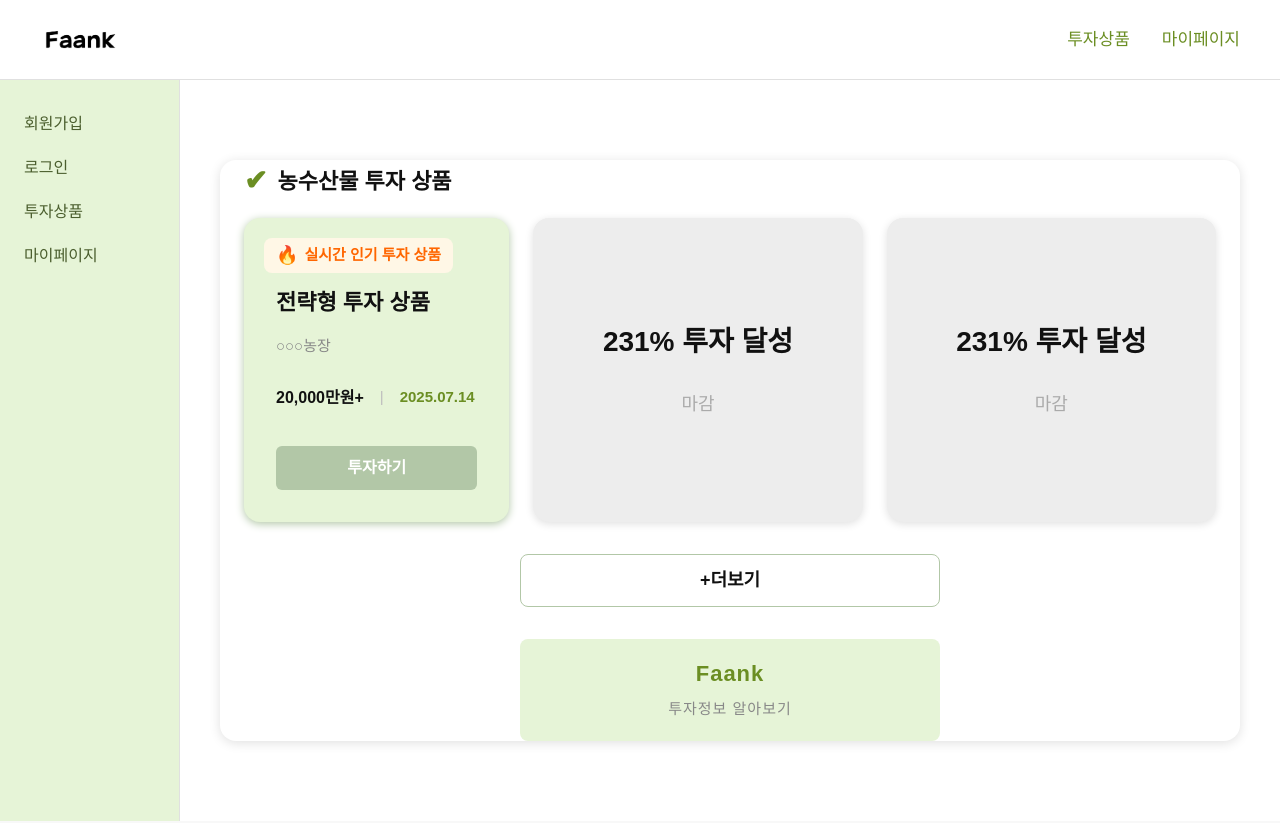
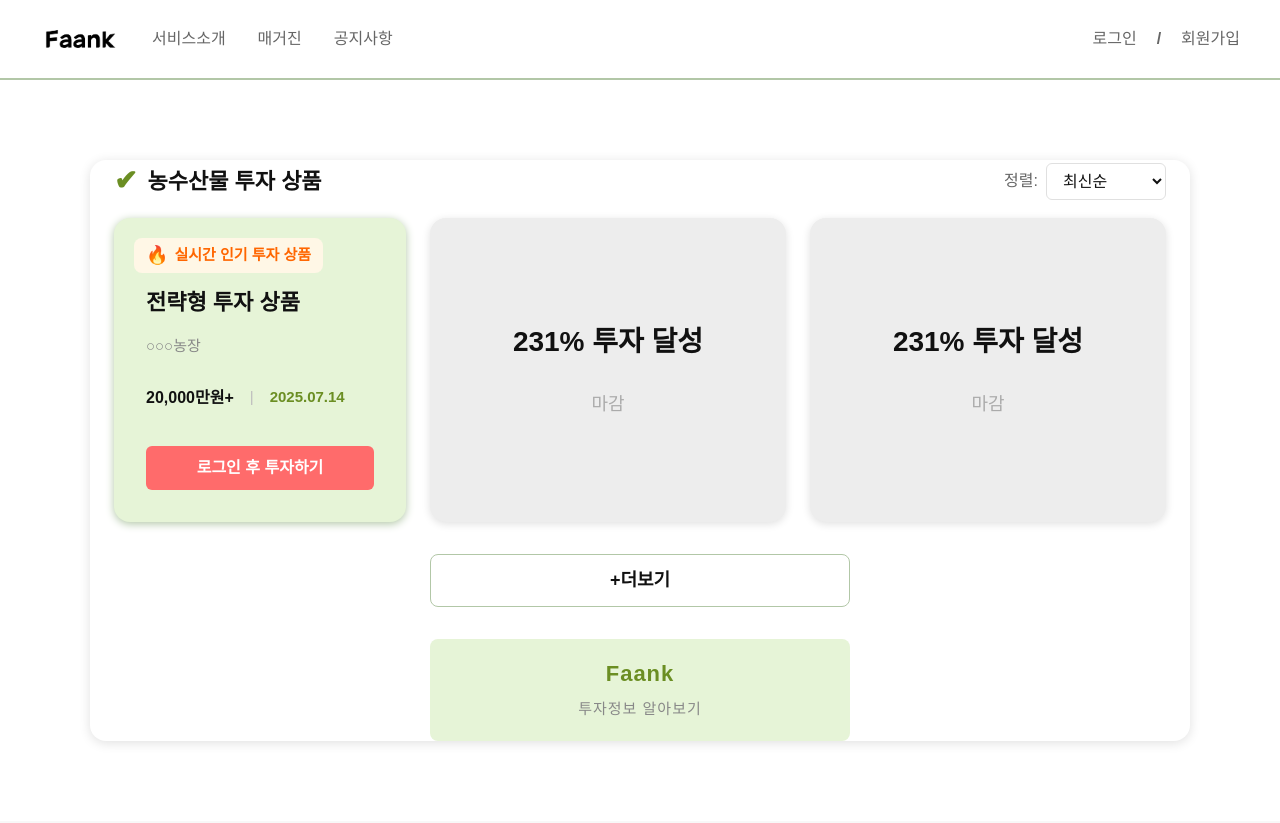
Before and after one commit to Faank-Web/KEBA-front, a Next.js app: page /products in a window 1280 px wide. Shown: the top 823 px of the page. Built offline with nearby package versions, Linux system fonts and the light colour scheme.

Commit message:
투자하기 페이지  수정

```diff
--- a/src/app/ClientLayout.tsx
+++ b/src/app/ClientLayout.tsx
@@ -1,14 +1,30 @@
 "use client";
-import React from "react";
+import React, { useState, useEffect } from "react";
 import Link from "next/link";
 import Image from "next/image";
 import { usePathname } from "next/navigation";
+
+const scrollToSection = (id: string) => {
+  if (typeof window !== "undefined") {
+    const el = document.getElementById(id);
+    if (el) el.scrollIntoView({ behavior: "smooth" });
+  }
+};
 
 export default function ClientLayout({ children }: { children: React.ReactNode }) {
   const pathname = usePathname();
   const isMypage = pathname.startsWith("/mypage");
   const isMain = pathname === "/";
   const isProducts = pathname === "/products" || pathname.startsWith("/products/");
+
+  // 로그인 상태 (localStorage에서 가져오기)
+  const [isLoggedIn, setIsLoggedIn] = useState(false);
+
+  useEffect(() => {
+    // localStorage에서 로그인 상태 확인
+    const loginStatus = localStorage.getItem("isLoggedIn");
+    setIsLoggedIn(loginStatus === "true");
+  }, []);
 
   // 메인페이지에서는 헤더/푸터/사이드바를 렌더링하지 않음
   if (isMain) {
@@ -17,25 +33,35 @@ export default function ClientLayout({ children }: { children: React.ReactNode }
 
   return (
     <>
-      {/* 상단 네비게이션 (메인페이지가 아닐 때만) */}
-      <header style={{ height: 80, background: "#fff", borderBottom: "1px solid #e0e0e0", display: "flex", alignItems: "center", padding: "0 40px", fontWeight: 700, fontSize: 20, color: "#6b8e23", justifyContent: "space-between" }}>
-        <div style={{ display: "flex", alignItems: "center", gap: 16 }}>
+      {/* 상단 메뉴 */}
+      <header style={{ height: 80, background: "#fff", borderBottom: "2px solid #b2c7a7", display: "flex", alignItems: "center", padding: "0 40px", fontWeight: 700, fontSize: 20, color: "#111", justifyContent: "space-between" }}>
+        <div style={{ display: "flex", alignItems: "center", gap: 32 }}>
           <Link href="/" style={{ display: "flex", alignItems: "center", textDecoration: "none" }}>
             <Image src="/logo.png" alt="FAANK 로고" width={80} height={80} priority />
           </Link>
+          <Link href="/about" style={{ background: "none", border: "none", fontSize: 16, color: "#666", cursor: "pointer", fontWeight: 500, textDecoration: "none" }}>서비스소개</Link>
+          <Link href="/magazine" style={{ background: "none", border: "none", fontSize: 16, color: "#666", cursor: "pointer", fontWeight: 500, textDecoration: "none" }}>매거진</Link>
+          <Link href="/notice" style={{ background: "none", border: "none", fontSize: 16, color: "#666", cursor: "pointer", fontWeight: 500, textDecoration: "none" }}>공지사항</Link>
         </div>
-        <nav style={{ display: "flex", gap: 32, fontWeight: 500, fontSize: 17, alignItems: "center" }}>
-          <Link href="/products">투자상품</Link>
-          <Link href="/mypage">마이페이지</Link>
-          {!isProducts && (
-            <Link href="/products" style={{ background: "#b2c7a7", color: "#fff", borderRadius: 6, padding: "8px 18px", fontWeight: 700, fontSize: 16, marginLeft: 16, textDecoration: "none" }}>투자하기</Link>
+        <div style={{ display: "flex", alignItems: "center", gap: 20 }}>
+          {isLoggedIn ? (
+            <>
+              <a href="/products" style={{ background: "#6b8e23", color: "#fff", borderRadius: 6, padding: "8px 18px", fontWeight: 700, fontSize: 16, textDecoration: "none" }}>투자하기</a>
+              <a href="/mypage" style={{ color: "#666", fontWeight: 500, fontSize: 16, textDecoration: "none" }}>마이페이지</a>
+            </>
+          ) : (
+            <>
+              <a href="/login" style={{ color: "#666", fontWeight: 500, fontSize: 16, textDecoration: "none" }}>로그인</a>
+              <span style={{ color: "#666", fontSize: 16 }}>/</span>
+              <a href="/signup" style={{ color: "#666", fontWeight: 500, fontSize: 16, textDecoration: "none" }}>회원가입</a>
+            </>
           )}
-        </nav>
+        </div>
       </header>
       {/* 전체 레이아웃 */}
       <div style={{ display: "flex", minHeight: "calc(100vh - 120px)" }}>
         {/* 마이페이지에서만 사이드바 노출 */}
-        {isMypage ? null : (
+        {isMypage && (
           <aside style={{ width: 180, background: "#e6f4d7", padding: "32px 0 0 0", borderRight: "1px solid #e0e0e0" }}>
             <nav style={{ display: "flex", flexDirection: "column", gap: 20, fontSize: 16, fontWeight: 500, color: "#4b5e2e", paddingLeft: 24 }}>
               <Link href="/signup">회원가입</Link>
--- a/src/app/login/page.tsx
+++ b/src/app/login/page.tsx
@@ -1,18 +1,69 @@
-import React from "react";
+"use client";
+import React, { useState } from "react";
+import { useRouter } from "next/navigation";
 
 export default function LoginPage() {
+  const [phoneNumber, setPhoneNumber] = useState("");
+  const [password, setPassword] = useState("");
+  const [error, setError] = useState("");
+  const router = useRouter();
+
+  const handleSubmit = (e: React.FormEvent) => {
+    e.preventDefault();
+
+    // 테스트용 로그인 정보
+    const testPhoneNumber = "010-1234-5678";
+    const testPassword = "1234";
+
+    if (phoneNumber === testPhoneNumber && password === testPassword) {
+      // 로그인 성공 - 실제로는 서버에서 인증 후 토큰을 저장
+      localStorage.setItem("isLoggedIn", "true");
+      alert("로그인 성공!");
+      router.push("/products");
+    } else {
+      setError("휴대폰 번호 또는 비밀번호가 올바르지 않습니다.");
+    }
+  };
+
   return (
     <div style={{ maxWidth: 380, margin: "60px auto", background: "#fff", borderRadius: 12, boxShadow: "0 2px 8px #e0e0e0", padding: 40, color: "#111" }}>
       <h2 style={{ fontSize: 22, fontWeight: 700, color: "#111", marginBottom: 24, textAlign: "center", letterSpacing: 1 }}>로그인</h2>
-      <form style={{ display: "flex", flexDirection: "column", gap: 20 }}>
+
+      {/* 테스트 정보 안내 */}
+      <div style={{ background: "#f8f9fa", border: "1px solid #dee2e6", borderRadius: 6, padding: 12, marginBottom: 20, fontSize: 14, color: "#666" }}>
+        <strong>테스트용 로그인 정보:</strong><br />
+        휴대폰 번호: 010-1234-5678<br />
+        비밀번호: 1234
+      </div>
+
+      <form onSubmit={handleSubmit} style={{ display: "flex", flexDirection: "column", gap: 20 }}>
         <div>
           <label style={{ fontWeight: 500, color: "#111" }}>휴대폰 번호</label>
-          <input type="tel" placeholder="010-1234-5678" style={{ width: "100%", padding: 10, borderRadius: 6, border: "1px solid #b2c7a7", fontSize: 16, marginTop: 4, color: "#111" }} />
+          <input
+            type="tel"
+            placeholder="010-1234-5678"
+            value={phoneNumber}
+            onChange={(e) => setPhoneNumber(e.target.value)}
+            style={{ width: "100%", padding: 10, borderRadius: 6, border: "1px solid #b2c7a7", fontSize: 16, marginTop: 4, color: "#111" }}
+          />
         </div>
         <div>
           <label style={{ fontWeight: 500, color: "#111" }}>비밀번호</label>
-          <input type="password" placeholder="비밀번호 입력" style={{ width: "100%", padding: 10, borderRadius: 6, border: "1px solid #b2c7a7", fontSize: 16, marginTop: 4, color: "#111" }} />
+          <input
+            type="password"
+            placeholder="비밀번호 입력"
+            value={password}
+            onChange={(e) => setPassword(e.target.value)}
+            style={{ width: "100%", padding: 10, borderRadius: 6, border: "1px solid #b2c7a7", fontSize: 16, marginTop: 4, color: "#111" }}
+          />
         </div>
+
+        {error && (
+          <div style={{ color: "#dc3545", fontSize: 14, textAlign: "center" }}>
+            {error}
+          </div>
+        )}
+
         <button type="submit" style={{ background: "#4b5e2e", color: "#fff", border: "none", borderRadius: 6, padding: "12px 0", fontWeight: 700, fontSize: 17, marginTop: 8, letterSpacing: 1 }}>
           로그인
         </button>
--- a/src/app/products/page.tsx
+++ b/src/app/products/page.tsx
@@ -1,26 +1,63 @@
-import React from "react";
+"use client";
+import React, { useState, useEffect } from "react";
 import Link from "next/link";
 
 export default function ProductsPage() {
+  const [sortBy, setSortBy] = useState("latest");
+
+  // 로그인 상태 (localStorage에서 가져오기)
+  const [isLoggedIn, setIsLoggedIn] = useState(false);
+
+  useEffect(() => {
+    // localStorage에서 로그인 상태 확인
+    const loginStatus = localStorage.getItem("isLoggedIn");
+    setIsLoggedIn(loginStatus === "true");
+  }, []);
+
+  const handleInvestmentClick = () => {
+    if (!isLoggedIn) {
+      // 로그인하지 않은 경우 로그인 페이지로 이동
+      window.location.href = "/login";
+      return;
+    }
+    // 로그인한 경우 투자 상세 페이지로 이동
+    window.location.href = "/products/1";
+  };
+
   return (
     <div style={{ maxWidth: 1100, margin: "40px auto", padding: "0 24px", color: "#111", background: "#fff", borderRadius: 16, boxShadow: "0 2px 12px #e0e0e0" }}>
-      {/* 상단 타이틀 및 네비 */}
-      {/* <div style={{ display: "flex", alignItems: "center", justifyContent: "space-between", padding: "32px 0 0 0" }}>
-        <div style={{ fontSize: 18, color: "#bdbdbd", fontWeight: 500 }}>투자시스템 - 투자상품 목록</div>
-        <div style={{ display: "flex", alignItems: "center", gap: 12 }}>
-          <button style={{ background: "#e6f4d7", color: "#4b5e2e", border: "none", borderRadius: 6, padding: "8px 18px", fontWeight: 600, fontSize: 15 }}>투자 가이드</button>
-          <button style={{ background: "#b2c7a7", color: "#fff", border: "none", borderRadius: 6, padding: "8px 18px", fontWeight: 700, fontSize: 15 }}>투자하기</button>
+      {/* 카테고리 타이틀 및 정렬 옵션 */}
+      <div style={{ display: "flex", alignItems: "center", justifyContent: "space-between", margin: "32px 0 16px 0" }}>
+        <div style={{ display: "flex", alignItems: "center", gap: 10, fontSize: 22, fontWeight: 700, color: "#111" }}>
+          <span style={{ color: "#6b8e23", fontSize: 28 }}>✔</span>
+          농수산물 투자 상품
         </div>
-      </div> */}
-      {/* 카테고리 타이틀 */}
-      <div style={{ display: "flex", alignItems: "center", gap: 10, margin: "32px 0 16px 0", fontSize: 22, fontWeight: 700, color: "#111" }}>
-        <span style={{ color: "#6b8e23", fontSize: 28 }}>✔</span>
-        농수산물 투자 상품
+        <div style={{ display: "flex", alignItems: "center", gap: 8 }}>
+          <span style={{ fontSize: 16, color: "#666", fontWeight: 500 }}>정렬:</span>
+          <select
+            value={sortBy}
+            onChange={(e) => setSortBy(e.target.value)}
+            style={{
+              padding: "8px 12px",
+              borderRadius: 6,
+              border: "1px solid #e0e0e0",
+              fontSize: 16,
+              color: "#111",
+              background: "#fff",
+              cursor: "pointer"
+            }}
+          >
+            <option value="latest">최신순</option>
+            <option value="oldest">오래된순</option>
+            <option value="achievement">투자달성순</option>
+          </select>
+        </div>
       </div>
+
       {/* 상품 카드 리스트 (피그마 스타일) */}
       <div style={{ display: "flex", gap: 24, marginBottom: 24 }}>
         {/* 첫번째 카드 - 강조 */}
-        <Link href="/products/1" style={{ flex: 1, textDecoration: "none" }}>
+        <div style={{ flex: 1, textDecoration: "none" }}>
           <div style={{ background: "#e6f4d7", borderRadius: 16, boxShadow: "0 2px 8px #b2c7a7", padding: 32, display: "flex", flexDirection: "column", gap: 16, minWidth: 260, position: "relative", cursor: "pointer" }}>
             <div style={{ position: "absolute", top: 20, left: 20, background: "#fff7e6", color: "#ff6600", borderRadius: 8, padding: "4px 12px", fontWeight: 700, fontSize: 15, display: "flex", alignItems: "center", gap: 6 }}>
               <span style={{ fontSize: 18 }}>🔥</span> 실시간 인기 투자 상품
@@ -32,9 +69,24 @@ export default function ProductsPage() {
               <div style={{ color: "#bdbdbd", fontSize: 15 }}>|</div>
               <div style={{ color: "#6b8e23", fontWeight: 700, fontSize: 15 }}>2025.07.14</div>
             </div>
-            <button style={{ background: "#b2c7a7", color: "#fff", border: "none", borderRadius: 6, padding: "10px 0", fontWeight: 700, fontSize: 16, marginTop: 8 }}>투자하기</button>
+            <button
+              onClick={handleInvestmentClick}
+              style={{
+                background: isLoggedIn ? "#b2c7a7" : "#ff6b6b",
+                color: "#fff",
+                border: "none",
+                borderRadius: 6,
+                padding: "10px 0",
+                fontWeight: 700,
+                fontSize: 16,
+                marginTop: 8,
+                cursor: "pointer"
+              }}
+            >
+              {isLoggedIn ? "투자하기" : "로그인 후 투자하기"}
+            </button>
           </div>
-        </Link>
+        </div>
         {/* 두번째/세번째 카드 - 마감 */}
         <div style={{ flex: 1, background: "#ededed", borderRadius: 16, boxShadow: "0 2px 8px #e0e0e0", padding: 32, display: "flex", flexDirection: "column", gap: 16, minWidth: 260, alignItems: "center", justifyContent: "center", fontWeight: 700, fontSize: 28, color: "#111" }}>
           231% 투자 달성
```
